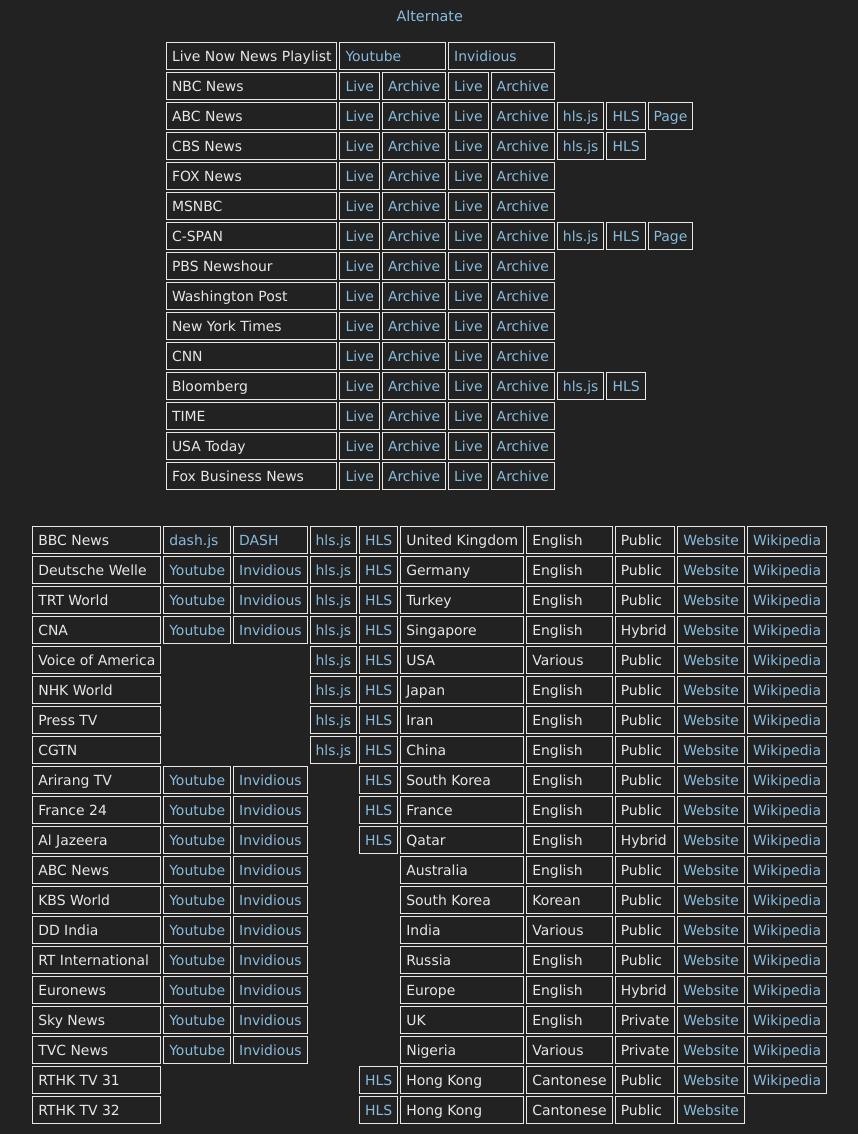
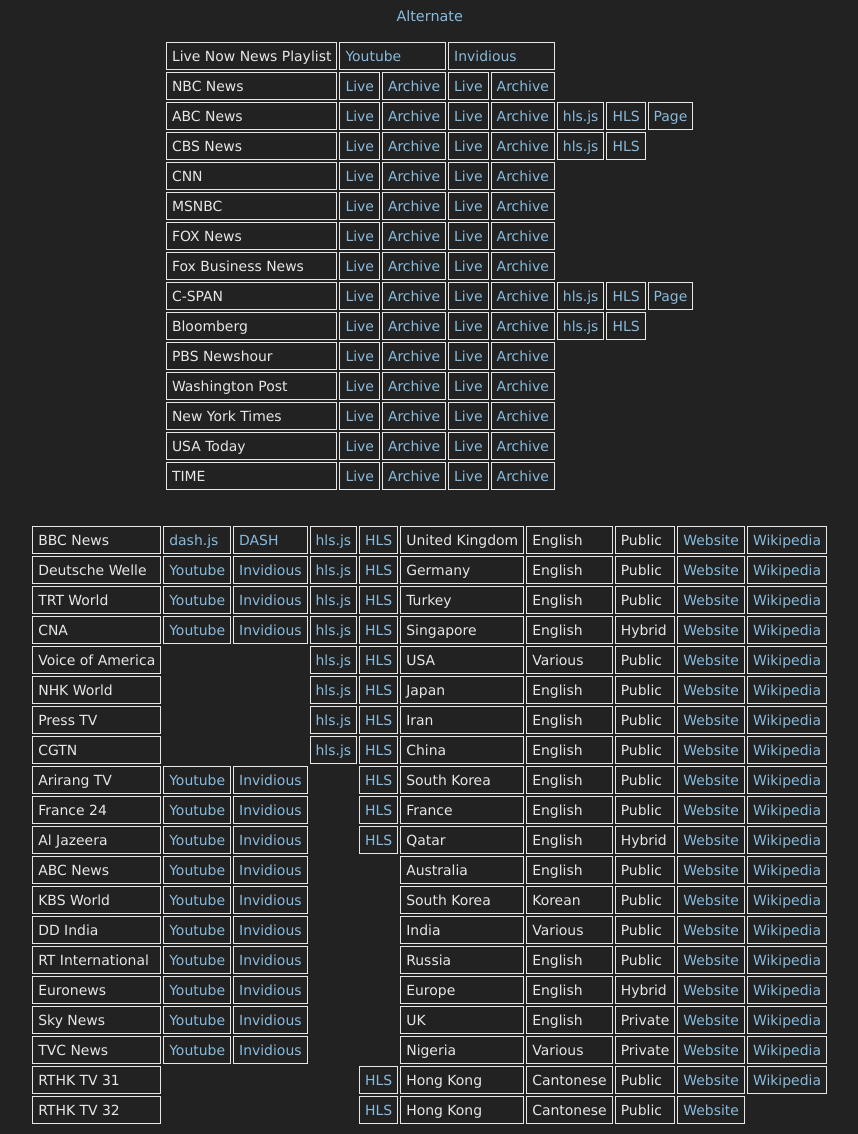
Before and after one commit to danburd/danburd.github.io, a Jekyll site: the page tvnews.html, which Jekyll copies as it is, in a window 1280 px wide. Shown: the whole page, without its empty margins (212-1070 px from the left). Built offline with Jekyll 4.4.1, drawn with Linux system fonts in a browser that asks for light colours; some of the changed lines change nothing that is shown.

Commit message:
Updated custom URL's, reordered

```diff
--- a/tvnews.html
+++ b/tvnews.html
@@ -41,6 +41,20 @@
     <td><a href="https://cbsnewshd-lh.akamaihd.net/i/CBSNHD_7@199302/master.m3u8">HLS</a></td>
   </tr>
   <tr>
+    <td>CNN</td>
+    <td><a href="https://www.youtube.com/channel/UCupvZG-5ko_eiXAupbDfxWw/live">Live</a></td>
+    <td><a href="https://www.youtube.com/channel/UCupvZG-5ko_eiXAupbDfxWw">Archive</a></td>
+    <td><a href="https://invidio.us/channel/UCupvZG-5ko_eiXAupbDfxWw/live">Live</a></td>
+    <td><a href="https://invidio.us/channel/UCupvZG-5ko_eiXAupbDfxWw">Archive</a></td>
+  </tr>
+  <tr>
+    <td>MSNBC</td>
+    <td><a href="https://www.youtube.com/c/msnbc/live">Live</a></td>
+    <td><a href="https://www.youtube.com/c/msnbc">Archive</a></td>
+    <td><a href="https://invidio.us/channel/UCaXkIU1QidjPwiAYu6GcHjg/live">Live</a></td>
+    <td><a href="https://invidio.us/channel/UCaXkIU1QidjPwiAYu6GcHjg">Archive</a></td>
+  </tr>
+  <tr>
     <td>FOX News</td>
     <td><a href="https://www.youtube.com/c/FOXNews/live">Live</a></td>
     <td><a href="https://www.youtube.com/c/FOXNews">Archive</a></td>
@@ -48,11 +62,11 @@
     <td><a href="https://invidio.us/channel/UCXIJgqnII2ZOINSWNOGFThA">Archive</a></td>
   </tr>
   <tr>
-    <td>MSNBC</td>
-    <td><a href="https://www.youtube.com/c/msnbc/live">Live</a></td>
-    <td><a href="https://www.youtube.com/c/msnbc">Archive</a></td>
-    <td><a href="https://invidio.us/channel/UCaXkIU1QidjPwiAYu6GcHjg/live">Live</a></td>
-    <td><a href="https://invidio.us/channel/UCaXkIU1QidjPwiAYu6GcHjg">Archive</a></td>
+    <td>Fox Business News</td>
+    <td><a href="https://www.youtube.com/channel/UCCXoCcu9Rp7NPbTzIvogpZg/live">Live</a></td>
+    <td><a href="https://www.youtube.com/channel/UCCXoCcu9Rp7NPbTzIvogpZg">Archive</a></td>
+    <td><a href="https://invidio.us/channel/UCCXoCcu9Rp7NPbTzIvogpZg/live">Live</a></td>
+    <td><a href="https://invidio.us/channel/UCCXoCcu9Rp7NPbTzIvogpZg">Archive</a></td>
   </tr>
   <tr>
     <td>C-SPAN</td>
@@ -63,6 +77,15 @@
     <td><a href="/hlsjsvideo.html?stream=https://skystreams-lh.akamaihd.net/i/SkyC1_1@500806/master.m3u8">hls.js</a></td>
     <td><a href="https://skystreams-lh.akamaihd.net/i/SkyC1_1@500806/master.m3u8">HLS</a></td>
     <td><a href="/cspan.html">Page</a></td>
+  </tr>
+  <tr>
+    <td>Bloomberg</td>
+    <td><a href="https://www.youtube.com/c/BloombergNews/live">Live</a></td>
+    <td><a href="https://www.youtube.com/c/BloombergNews">Archive</a></td>
+    <td><a href="https://invidio.us/channel/UCUMZ7gohGI9HcU9VNsr2FJQ/live">Live</a></td>
+    <td><a href="https://invidio.us/channel/UCUMZ7gohGI9HcU9VNsr2FJQ">Archive</a></td>
+    <td><a href="/hlsjsvideo.html?stream=https://liveproduseast.akamaized.net/btv/desktop/us_live.m3u8">hls.js</a></td>
+    <td><a href="https://liveproduseast.akamaized.net/btv/desktop/us_live.m3u8">HLS</a></td>
   </tr>
   <tr>
     <td>PBS Newshour</td>
@@ -80,47 +103,24 @@
   </tr>
   <tr>
     <td>New York Times</td>
-    <td><a href="https://www.youtube.com/channel/UCqnbDFdCpuN8CMEg0VuEBqA/live">Live</a></td>
-    <td><a href="https://www.youtube.com/channel/UCqnbDFdCpuN8CMEg0VuEBqA">Archive</a></td>
+    <td><a href="https://www.youtube.com/c/NYTimes/live">Live</a></td>
+    <td><a href="https://www.youtube.com/c/NYTimes">Archive</a></td>
     <td><a href="https://invidio.us/channel/UCqnbDFdCpuN8CMEg0VuEBqA/live">Live</a></td>
     <td><a href="https://invidio.us/channel/UCqnbDFdCpuN8CMEg0VuEBqA">Archive</a></td>
   </tr>
   <tr>
-    <td>CNN</td>
-    <td><a href="https://www.youtube.com/channel/UCupvZG-5ko_eiXAupbDfxWw/live">Live</a></td>
-    <td><a href="https://www.youtube.com/channel/UCupvZG-5ko_eiXAupbDfxWw">Archive</a></td>
-    <td><a href="https://invidio.us/channel/UCupvZG-5ko_eiXAupbDfxWw/live">Live</a></td>
-    <td><a href="https://invidio.us/channel/UCupvZG-5ko_eiXAupbDfxWw">Archive</a></td>
-  </tr>
-  <tr>
-    <td>Bloomberg</td>
-    <td><a href="https://www.youtube.com/channel/UCUMZ7gohGI9HcU9VNsr2FJQ/live">Live</a></td>
-    <td><a href="https://www.youtube.com/channel/UCUMZ7gohGI9HcU9VNsr2FJQ">Archive</a></td>
-    <td><a href="https://invidio.us/channel/UCUMZ7gohGI9HcU9VNsr2FJQ/live">Live</a></td>
-    <td><a href="https://invidio.us/channel/UCUMZ7gohGI9HcU9VNsr2FJQ">Archive</a></td>
-    <td><a href="/hlsjsvideo.html?stream=https://liveproduseast.akamaized.net/btv/desktop/us_live.m3u8">hls.js</a></td>
-    <td><a href="https://liveproduseast.akamaized.net/btv/desktop/us_live.m3u8">HLS</a></td>
-  </tr>
-  <tr>
-    <td>TIME</td>
-    <td><a href="https://www.youtube.com/channel/UC8Su5vZCXWRag13H53zWVwA/live">Live</a></td>
-    <td><a href="https://www.youtube.com/channel/UC8Su5vZCXWRag13H53zWVwA">Archive</a></td>
-    <td><a href="https://invidio.us/channel/UC8Su5vZCXWRag13H53zWVwA/live">Live</a></td>
-    <td><a href="https://invidio.us/channel/UC8Su5vZCXWRag13H53zWVwA">Archive</a></td>
-  </tr>
-  <tr>
     <td>USA Today</td>
-    <td><a href="https://www.youtube.com/channel/UCP6HGa63sBC7-KHtkme-p-g/live">Live</a></td>
-    <td><a href="https://www.youtube.com/channel/UCP6HGa63sBC7-KHtkme-p-g">Archive</a></td>
+    <td><a href="https://www.youtube.com/c/USAToday/live">Live</a></td>
+    <td><a href="https://www.youtube.com/c/USAToday">Archive</a></td>
     <td><a href="https://invidio.us/channel/UCP6HGa63sBC7-KHtkme-p-g/live">Live</a></td>
     <td><a href="https://invidio.us/channel/UCP6HGa63sBC7-KHtkme-p-g">Archive</a></td>
   </tr>
   <tr>
-    <td>Fox Business News</td>
-    <td><a href="https://www.youtube.com/channel/UCCXoCcu9Rp7NPbTzIvogpZg/live">Live</a></td>
-    <td><a href="https://www.youtube.com/channel/UCCXoCcu9Rp7NPbTzIvogpZg">Archive</a></td>
-    <td><a href="https://invidio.us/channel/UCCXoCcu9Rp7NPbTzIvogpZg/live">Live</a></td>
-    <td><a href="https://invidio.us/channel/UCCXoCcu9Rp7NPbTzIvogpZg">Archive</a></td>
+    <td>TIME</td>
+    <td><a href="https://www.youtube.com/c/TIME/live">Live</a></td>
+    <td><a href="https://www.youtube.com/c/TIME">Archive</a></td>
+    <td><a href="https://invidio.us/channel/UC8Su5vZCXWRag13H53zWVwA/live">Live</a></td>
+    <td><a href="https://invidio.us/channel/UC8Su5vZCXWRag13H53zWVwA">Archive</a></td>
   </tr>
 </table>
 
@@ -154,7 +154,7 @@
   </tr>
   <tr>
     <td>TRT World</td>
-    <td><a href="https://www.youtube.com/channel/UC7fWeaHhqgM4Ry-RMpM2YYw/live">Youtube</a></td>
+    <td><a href="https://www.youtube.com/c/TRTWorld/live">Youtube</a></td>
     <td><a href="https://invidio.us/channel/UC7fWeaHhqgM4Ry-RMpM2YYw/live">Invidious</a></td>
     <td><a href="/hlsjsvideo.html?stream=https://api.trtworld.com/livestream/v1/WcM3Oa2LHD9iUjWDSRUI335NkMWVTUV351H56dqC/master.m3u8">hls.js</a></td>
     <td><a href="https://api.trtworld.com/livestream/v1/WcM3Oa2LHD9iUjWDSRUI335NkMWVTUV351H56dqC/master.m3u8">HLS</a></td>
@@ -239,7 +239,7 @@
   <tr>
     <td>France 24</td>
     <td><a href="https://www.youtube.com/c/france24english/live">Youtube</a></td>
-    <td><a href="https://invidio.us/c/france24english/live">Invidious</a></td>
+    <td><a href="https://invidio.us/channel/UCQfwfsi5VrQ8yKZ-UWmAEFg/live">Invidious</a></td>
     <td></td>
     <td><a href="https://static.france24.com/live/F24_EN_LO_HLS/live_ios.m3u8">HLS</a></td>
     <td>France</td>
@@ -250,7 +250,7 @@
   </tr>
   <tr>
     <td>Al Jazeera</td>
-    <td><a href="https://www.youtube.com/channel/UCNye-wNBqNL5ZzHSJj3l8Bg/live">Youtube</a></td>
+    <td><a href="https://www.youtube.com/c/AlJazeeraEnglish/live">Youtube</a></td>
     <td><a href="https://invidio.us/channel/UCNye-wNBqNL5ZzHSJj3l8Bg/live">Invidious</a></td>
     <td></td>
     <td><a href="http://aljazeera-eng-hd-live.hls.adaptive.level3.net/aljazeera/english2/index.m3u8">HLS</a></td>
@@ -298,7 +298,7 @@
   </tr>
   <tr>
     <td>RT International</td>
-    <td><a href="https://www.youtube.com/channel/UCpwvZwUam-URkxB7g4USKpg/live">Youtube</a></td>
+    <td><a href="https://www.youtube.com/c/RT/live">Youtube</a></td>
     <td><a href="https://invidio.us/channel/UCpwvZwUam-URkxB7g4USKpg/live">Invidious</a></td>
     <td></td>
     <td></td>
@@ -311,7 +311,7 @@
   <tr>
     <td>Euronews</td>
     <td><a href="https://www.youtube.com/c/euronews/live">Youtube</a></td>
-    <td><a href="https://invidio.us/c/euronews/live">Invidious</a></td>
+    <td><a href="https://www.youtube.com/channel/UCSrZ3UV4jOidv8ppoVuvW9Q/live">Invidious</a></td>
     <td></td>
     <td></td>
     <td>Europe</td>
@@ -323,7 +323,7 @@
   <tr>
     <td>Sky News</td>
     <td><a href="https://www.youtube.com/c/skynews/live">Youtube</a></td>
-    <td><a href="https://invidio.us/c/skynews/live">Invidious</a></td>
+    <td><a href="https://www.invidio.us/channel/UCoMdktPbSTixAyNGwb-UYkQ/live">Invidious</a></td>
     <td></td>
     <td></td>
     <td>UK</td>
@@ -334,7 +334,7 @@
   </tr>
   <tr>
     <td>TVC News</td>
-    <td><a href="https://www.youtube.com/channel/UCgp4A6I8LCWrhUzn-5SbKvA/live">Youtube</a></td>
+    <td><a href="https://www.youtube.com/c/TVCNewsNigeria/live">Youtube</a></td>
     <td><a href="https://invidio.us/channel/UCgp4A6I8LCWrhUzn-5SbKvA/live">Invidious</a></td>
     <td></td>
     <td></td>
```
